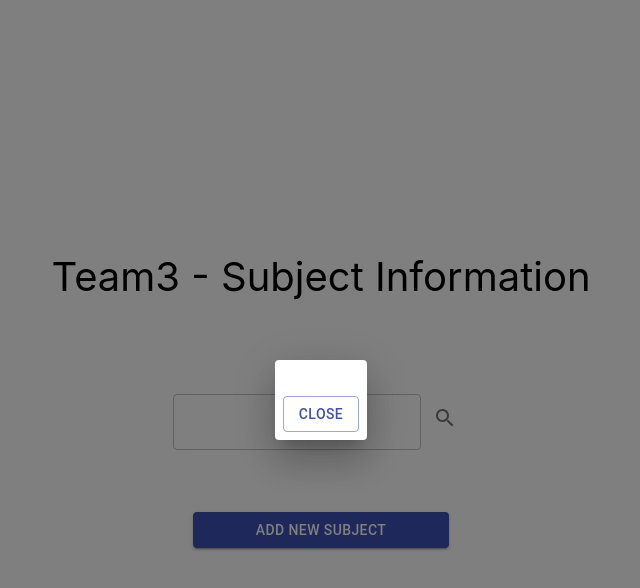
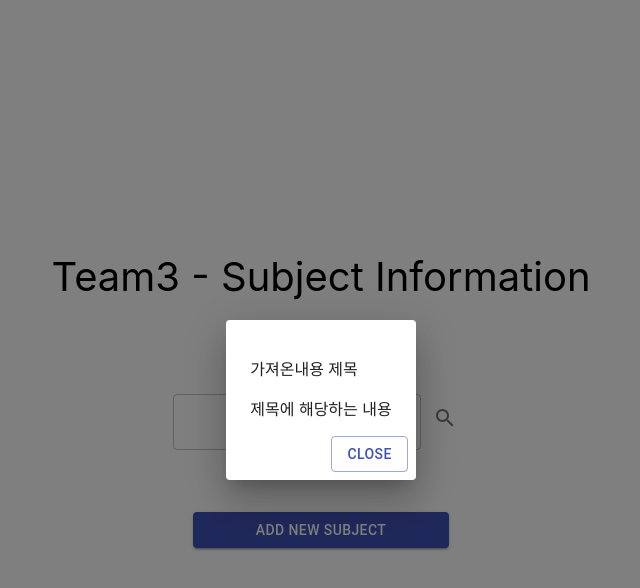
Before and after one commit to vhehfhvl/Webprogramming-team3, a React (Create React App) app in the folder team3/: page / in a window 1280 px wide. Both pictures are taken after typing "Sample" into the empty fields and a click on the button "search". Shown: the top 588 px of the page, without its empty margins (319-959 px from the left). Built offline with nearby package versions, Linux system fonts and the light colour scheme.

Commit message:
skeleton for team members

```diff
--- a/team3/src/App.js
+++ b/team3/src/App.js
@@ -33,8 +33,7 @@ function App() {
   const onSearch = (e) => {
     e.preventDefault();
     setSearchResult(true)
-    // const searchResult = postList.filter(post => post.title.indexOf(searchValue) !== -1);
-    // setChangedPostList(searchResult);
+
     setSearchValue('');
   }
 
@@ -87,22 +86,18 @@ function App() {
       </form>
 
 
-      {/* <Link to={{
-        pathname: "/AddSubject",
-      }}> */}
       <br></br>
       <br></br>
       <Button variant="contained" color="primary" className="App-AddButton" align="center" onClick={onAdd}>
         Add New Subject
       </Button>
-      {/* </Link> */}
 
 
 
       <Dialog open={searchResult} onClose={!searchResult}>
           <DialogContent>
-              {/* <p className={styles['position-name']}>{selectedPositionName}</p>
-              <div className={styles['job-description']}>{description}</div> */}
+              <p>가져온내용 제목</p>
+              <div>제목에 해당하는 내용</div>
           </DialogContent>
           <DialogActions>
               <Button variant="outlined" color="primary" onClick={() => {setSearchResult(!searchResult)}}>Close</Button>
@@ -112,8 +107,10 @@ function App() {
 
       <Dialog open={addSubject} onClose={!addSubject}>
           <DialogContent>
-              {/* <p className={styles['position-name']}>{selectedPositionName}</p>
-              <div className={styles['job-description']}>{description}</div> */}
+              <p>ex.과목명</p>
+              <div>ex.운영체제</div>
+              <p>ex.교수명</p>
+              <div>ex.심규석</div>
           </DialogContent>
           <DialogActions>
               <Button variant="outlined" color="primary" onClick={() => {setAddSubject(!addSubject)}}>Close</Button>
```
